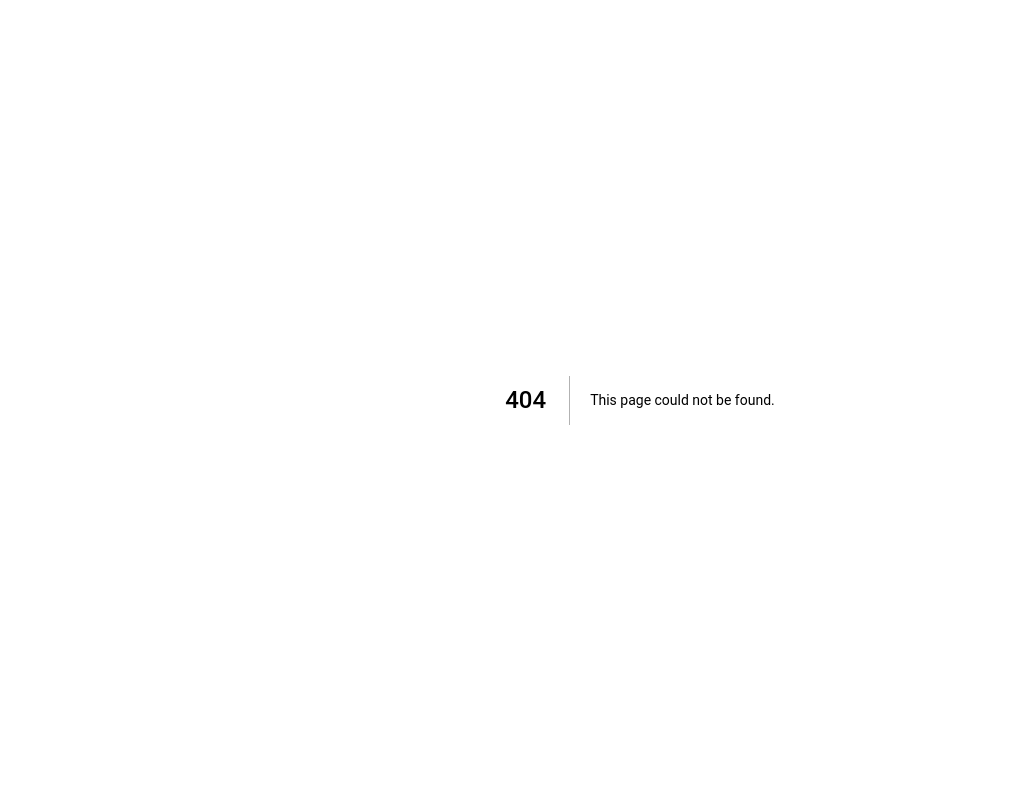
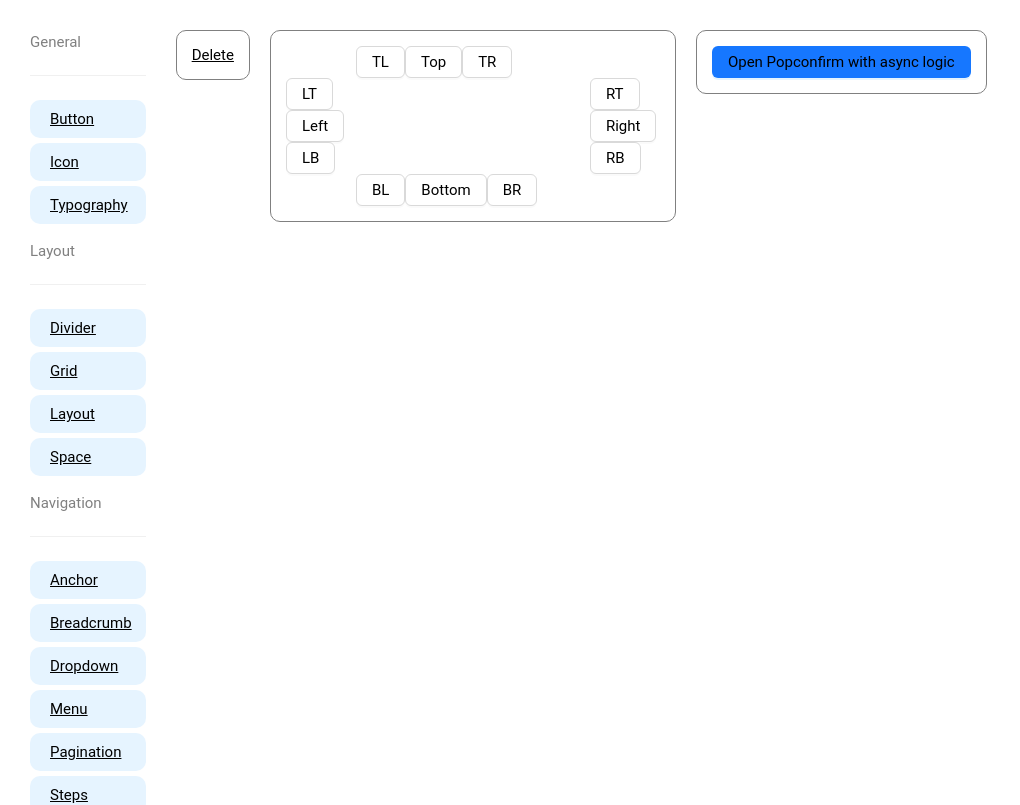
Before and after one commit to Pallab6Sense/AntD-Components, a Next.js app: page /popconfirm in a window 1280 px wide. Before the commit this address had no page. Shown: the top 805 px of the page, without its empty margins (0-1020 px from the left). Built offline with nearby package versions, Linux system fonts and the light colour scheme.

Commit message:
popconfirm done 5:35 Pm

```diff
--- a/Components/Navigation.js
+++ b/Components/Navigation.js
@@ -172,7 +172,9 @@ const Navigation = () => {
             <li>
               <Link href="/modal">Modal</Link>
             </li>
-
+            <li>
+              <Link href="/popconfirm">Popconfirm</Link>
+            </li>
           </div>
         </ul>
       </div>
--- /dev/null
+++ b/pages/popconfirm.js
@@ -0,0 +1,224 @@
+import Navigation from '@/Components/Navigation';
+import { message, Popconfirm, Button } from 'antd';
+import { useState } from 'react';
+const confirm = (e) => {
+  console.log(e);
+  message.success('Click on Yes');
+};
+const cancel = (e) => {
+  console.log(e);
+  message.error('Click on No');
+};
+const text = 'Are you sure to delete this task?';
+const description = 'Delete the task';
+const confirm1 = () => {
+  message.info('Clicked on Yes.');
+};
+const Pop_confirm = () => {
+  const [open, setOpen] = useState(false);
+  const [confirmLoading, setConfirmLoading] = useState(false);
+  const showPopconfirm = () => {
+    setOpen(true);
+  };
+  const handleOk = () => {
+    setConfirmLoading(true);
+    setTimeout(() => {
+      setOpen(false);
+      setConfirmLoading(false);
+    }, 2000);
+  };
+  const handleCancel = () => {
+    console.log('Clicked cancel button');
+    setOpen(false);
+  };
+  return (
+    <div className="container">
+      <Navigation></Navigation>
+      <div className="popconfirmContainer">
+        <div className="popconfirmExample1">
+          <Popconfirm
+            title="Delete the task"
+            description="Are you sure to delete this task?"
+            onConfirm={confirm}
+            onCancel={cancel}
+            okText="Yes"
+            cancelText="No"
+          >
+            <a href="#">Delete</a>
+          </Popconfirm>
+        </div>
+
+        <div className="popconfirmExample2">
+          <div
+            style={{
+              marginLeft: 70,
+              whiteSpace: 'nowrap',
+            }}
+          >
+            <Popconfirm
+              placement="topLeft"
+              title={text}
+              description={description}
+              onConfirm={confirm1}
+              okText="Yes"
+              cancelText="No"
+            >
+              <Button>TL</Button>
+            </Popconfirm>
+            <Popconfirm
+              placement="top"
+              title={text}
+              description={description}
+              onConfirm={confirm}
+              okText="Yes"
+              cancelText="No"
+            >
+              <Button>Top</Button>
+            </Popconfirm>
+            <Popconfirm
+              placement="topRight"
+              title={text}
+              description={description}
+              onConfirm={confirm}
+              okText="Yes"
+              cancelText="No"
+            >
+              <Button>TR</Button>
+            </Popconfirm>
+          </div>
+          <div
+            style={{
+              width: 70,
+              float: 'left',
+            }}
+          >
+            <Popconfirm
+              placement="leftTop"
+              title={text}
+              description={description}
+              onConfirm={confirm}
+              okText="Yes"
+              cancelText="No"
+            >
+              <Button>LT</Button>
+            </Popconfirm>
+            <Popconfirm
+              placement="left"
+              title={text}
+              description={description}
+              onConfirm={confirm}
+              okText="Yes"
+              cancelText="No"
+            >
+              <Button>Left</Button>
+            </Popconfirm>
+            <Popconfirm
+              placement="leftBottom"
+              title={text}
+              description={description}
+              onConfirm={confirm}
+              okText="Yes"
+              cancelText="No"
+            >
+              <Button>LB</Button>
+            </Popconfirm>
+          </div>
+          <div
+            style={{
+              width: 70,
+              marginLeft: 304,
+            }}
+          >
+            <Popconfirm
+              placement="rightTop"
+              title={text}
+              description={description}
+              onConfirm={confirm}
+              okText="Yes"
+              cancelText="No"
+            >
+              <Button>RT</Button>
+            </Popconfirm>
+            <Popconfirm
+              placement="right"
+              title={text}
+              description={description}
+              onConfirm={confirm}
+              okText="Yes"
+              cancelText="No"
+            >
+              <Button>Right</Button>
+            </Popconfirm>
+            <Popconfirm
+              placement="rightBottom"
+              title={text}
+              description={description}
+              onConfirm={confirm}
+              okText="Yes"
+              cancelText="No"
+            >
+              <Button>RB</Button>
+            </Popconfirm>
+          </div>
+          <div
+            style={{
+              marginLeft: 70,
+              clear: 'both',
+              whiteSpace: 'nowrap',
+            }}
+          >
+            <Popconfirm
+              placement="bottomLeft"
+              title={text}
+              description={description}
+              onConfirm={confirm}
+              okText="Yes"
+              cancelText="No"
+            >
+              <Button>BL</Button>
+            </Popconfirm>
+            <Popconfirm
+              placement="bottom"
+              title={text}
+              description={description}
+              onConfirm={confirm}
+              okText="Yes"
+              cancelText="No"
+            >
+              <Button>Bottom</Button>
+            </Popconfirm>
+            <Popconfirm
+              placement="bottomRight"
+              title={text}
+              description={description}
+              onConfirm={confirm}
+              okText="Yes"
+              cancelText="No"
+            >
+              <Button>BR</Button>
+            </Popconfirm>
+          </div>
+        </div>
+
+        <div className="popconfirmExample3">
+          <Popconfirm
+            title="Title"
+            description="Open Popconfirm with async logic"
+            open={open}
+            onConfirm={handleOk}
+            okButtonProps={{
+              loading: confirmLoading,
+            }}
+            onCancel={handleCancel}
+          >
+            <Button type="primary" onClick={showPopconfirm}>
+              Open Popconfirm with async logic
+            </Button>
+          </Popconfirm>
+        </div>
+      </div>
+    </div>
+  );
+};
+
+export default Pop_confirm;
--- a/styles/globals.scss
+++ b/styles/globals.scss
@@ -840,3 +840,11 @@ li {
   @include divStyle()
 
 }
+
+.popconfirmContainer{
+  @include componentContainer()
+}
+.popconfirmExample1,.popconfirmExample2,.popconfirmExample3
+{
+  @include divStyle()
+}
```
